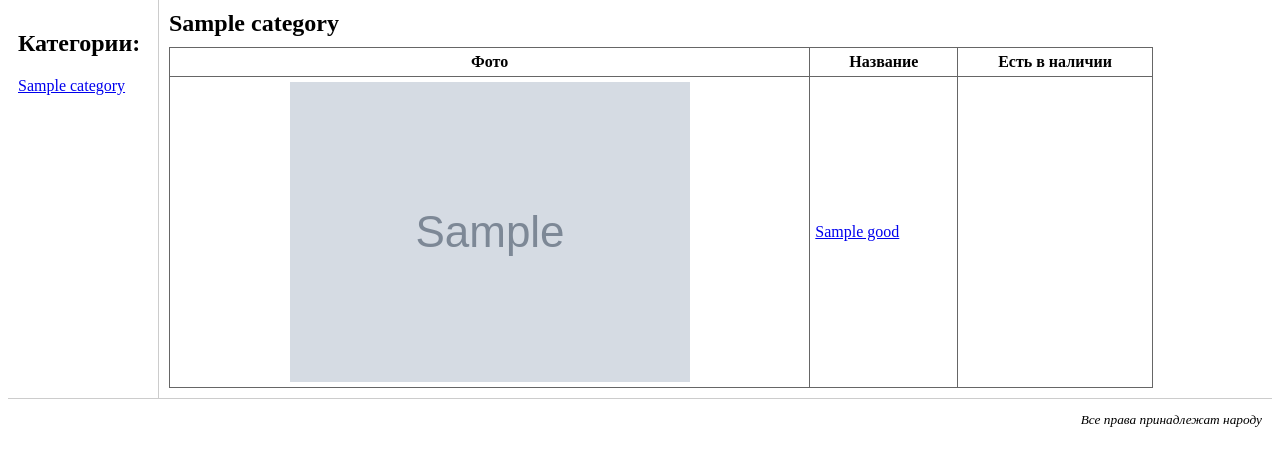
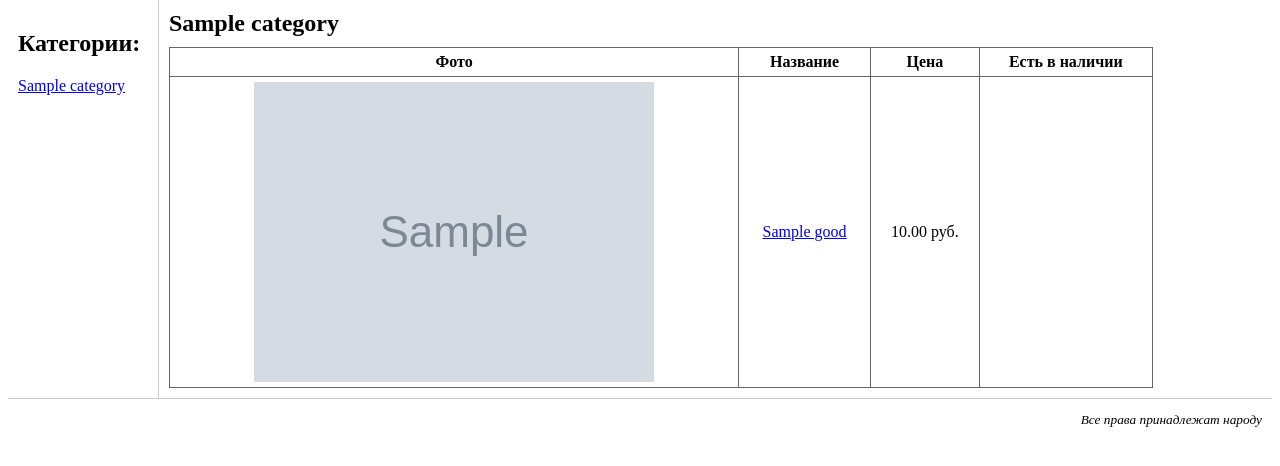
Before and after one commit to vilus/horns_hooves, a Django app: page /1/ in a window 1280 px wide. Shown: the part 78-544 px from the top of the page. Run offline with Django 3.2, Linux system fonts and the light colour scheme; tables that the repository leaves empty hold one stand-in row (values such as "Sample post"); grey boxes marked "Sample" are stand-in pictures; parts of the project's set-up code (start-up, migrations or seed data) failed here and were passed over; some libraries are stand-ins or nearby versions.

Commit message:
page: add price to goods

```diff
--- a/src/page/models.py
+++ b/src/page/models.py
@@ -2,6 +2,7 @@
 from __future__ import unicode_literals
 import logging
 from django.db import models
+from django.core.validators import MinValueValidator
 from taggit.managers import TaggableManager
 
 logger = logging.getLogger('dev.'+__name__)
@@ -22,6 +23,7 @@ class Good(models.Model):
     category = models.ForeignKey(Category, null=True, blank=True, on_delete=models.SET_NULL)
     thumbnail = models.ImageField(upload_to='goods/thumbnails', null=True, blank=True)
     tags = TaggableManager(blank=True, verbose_name='Теги')
+    price = models.DecimalField(max_digits=8, decimal_places=2, default=0, validators=[MinValueValidator(0.0)])
 
     def __str__(self):
         return self.name
--- a/src/page/static/main.css
+++ b/src/page/static/main.css
@@ -41,7 +41,7 @@
   border: 1px #666666 solid;
   padding: 5px;
 }
-#main table td.centered {
+#main table tr.centered {
   text-align: center;
 }
 #main p.category {
--- a/src/page/templates/page/page_good.html
+++ b/src/page/templates/page/page_good.html
@@ -3,11 +3,12 @@
 {% block main %}
     <h2>Название: {{ good.name }}</h2>
     <p class="category">Категория: {{ good.category.name }}</p>
-    <p>{{ good.description|linebreaksbr }}</p>
+    <p>Описание: {{ good.description|linebreaksbr }}</p>
     <p>{% if not good.in_stock %}Нет в наличии!{% endif %}</p>
     {% if good.thumbnail %}
         <img src="{{ good.thumbnail.url }}">
     {% endif %}
+    <p>Цена: {{ good.price }} руб.</p>
     {% with tnames=good.tags.names %}
         {% if tnames.count > 0 %}
             <p>
--- a/src/page/templates/page/page_index.html
+++ b/src/page/templates/page/page_index.html
@@ -10,6 +10,7 @@
         <tr>
             <th>Фото</th>
             <th>Название</th>
+            <th>Цена</th>
             <th>Есть в наличии</th>
             {% if perms.page.change_good %}
                 <th>Изменить</th>
@@ -20,20 +21,21 @@
         </tr>
         {% endif %}
         {% for good in object_list %}
-        <tr>
+        <tr class="centered">
             {% load thumbnail %}
-            <td class="centered">
+            <td>
                 <img src="{% thumbnail good.thumbnail|default:"goods/thumbnails/default.png" 40x40 %}">
             </td>
             <td><a href="{% url "good" good_id=good.id  %}?page={{ page_obj.number }}">{{ good.name }}</a></td>
-            <td class="centered">{% if good.in_stock %}+{% endif %}</td>
+            <td>{{ good.price }} руб.</td>
+            <td>{% if good.in_stock %}+{% endif %}</td>
             {% if perms.page.change_good %}
-                <td class="centered">
+                <td>
                     <a href="{% url "good_edit" good_id=good.id %}?page={{ page_obj.number }}">Изменить</a>
                 </td>
             {% endif %}
             {% if perms.page.delete_good %}
-                <td class="centered">
+                <td>
                     <a href="{% url "good_delete" good_id=good.id %}?page={{ page_obj.number }}">Удалить</a>
                 </td>
             {% endif %}
```
Also changed, not shown: src/page/migrations/0006_good_price.py (added), src/page/migrations/0007_auto_20171015_1341.py (added).
